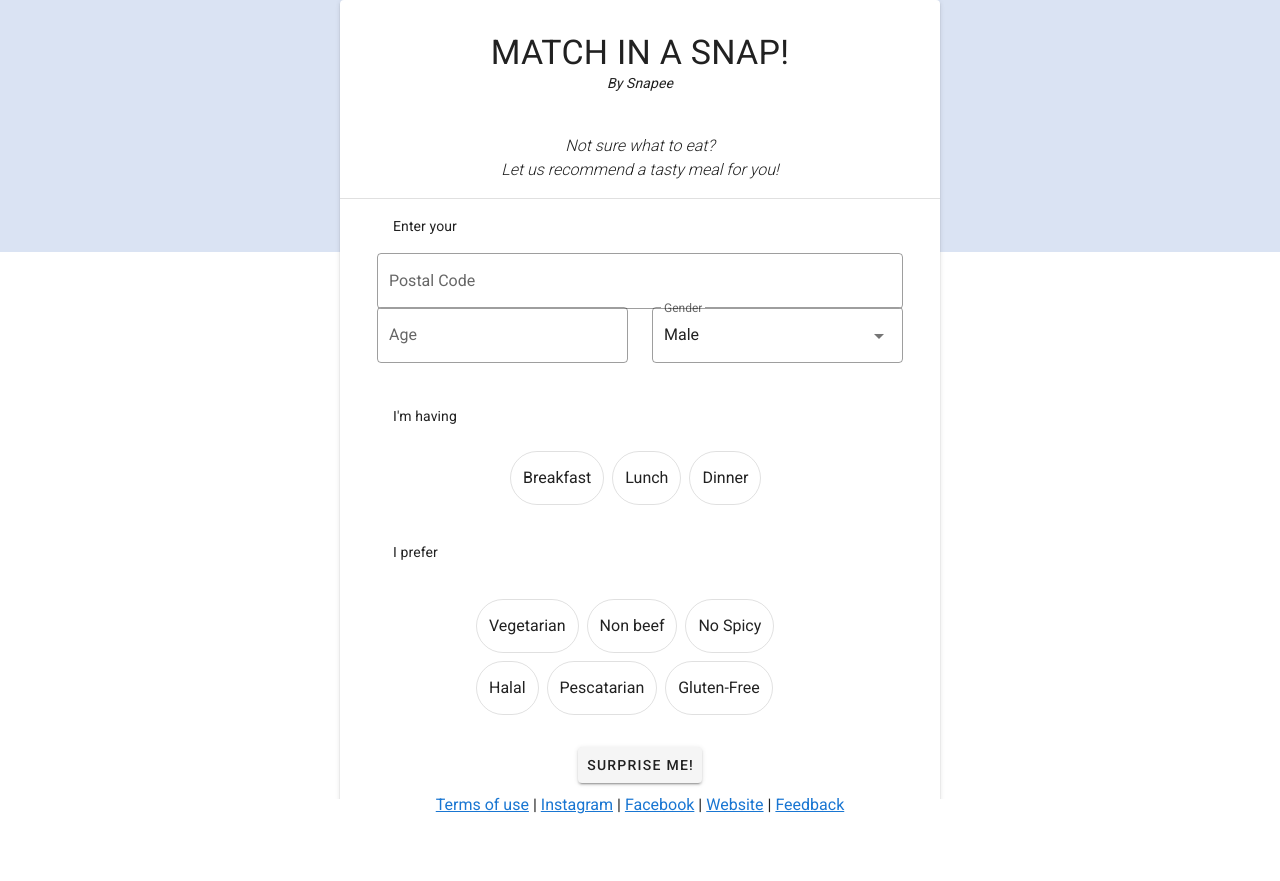
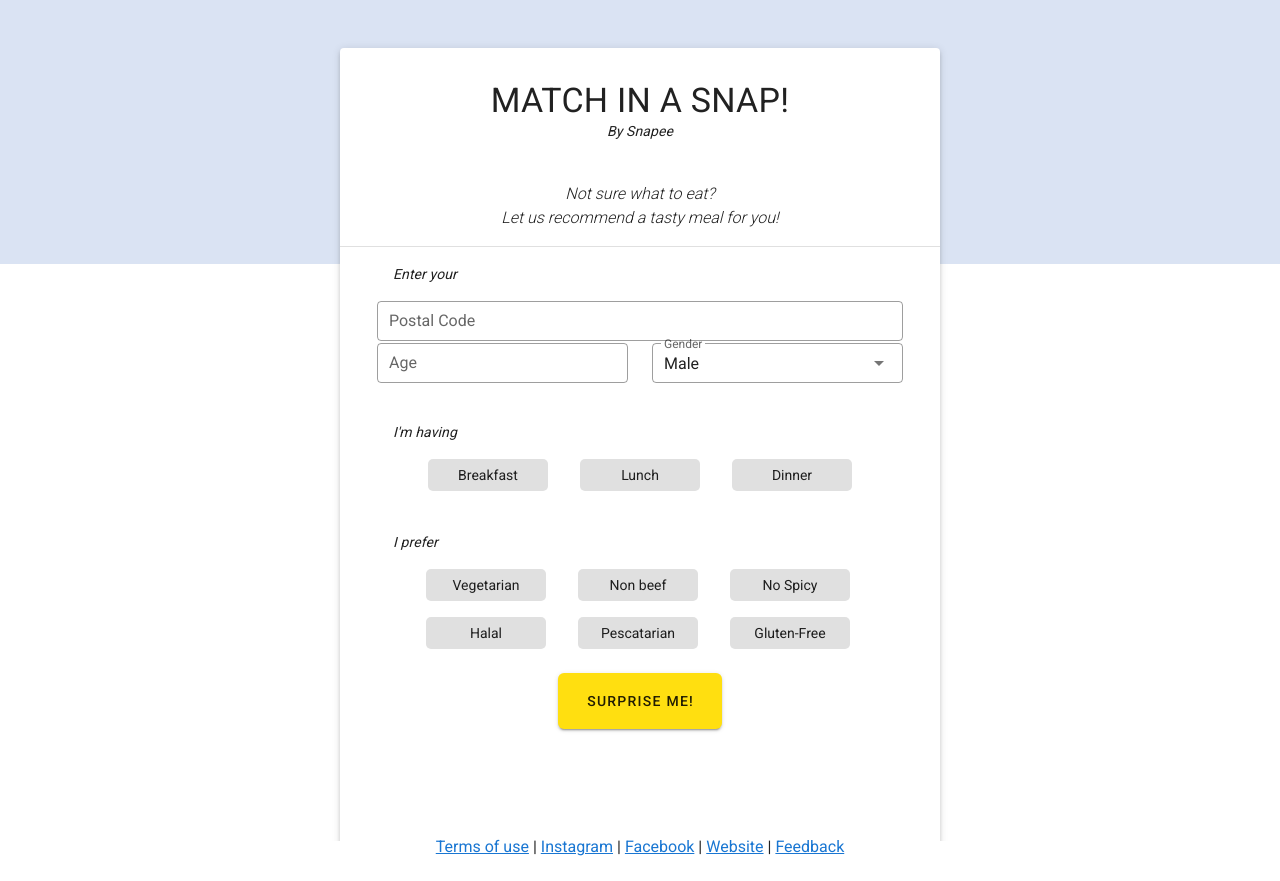
Before and after one commit to TryingOutSomething/match-in-a-snap, a Vue app in the folder client/: page / in a window 1280 px wide. Before the commit the page ends 839 px from the top, so only its background shows below. Built offline with nearby package versions, Linux system fonts and the light colour scheme.

Commit message:
Completed User preference design and added alert box dialog upon completion

```diff
--- a/client/src/components/Form.vue
+++ b/client/src/components/Form.vue
@@ -1,6 +1,6 @@
 <template>
   <v-container>
-    <v-card class="mx-auto" width="600px">
+    <v-card class="mx-auto mt-12" width="600px" height="821px" elevation="3">
       <v-row>
         <v-col>
           <v-card-title class="display-1 pt-5 justify-center">
@@ -26,6 +26,7 @@
       <v-divider></v-divider>
 
       <user-preference />
+      <!-- <alert-box /> -->
     </v-card>
 
     <footer-base></footer-base>
@@ -34,13 +35,15 @@
 
 <script>
 import FooterBase from "@/components/core/Footer";
-import UserPreference from "@/components/core/UserPreference";
+import UserPreference from "@/components/UserPreference";
+import AlertBox from "@/components/core/AlertBox";
 
 export default {
   name: "Form",
   components: {
     FooterBase,
-    UserPreference
+    UserPreference,
+    AlertBox
   },
 
   data: () => ({
--- /dev/null
+++ b/client/src/components/UserPreference.vue
@@ -0,0 +1,120 @@
+<template>
+  <v-container>
+    <v-form ref="user-preference">
+      <v-row justify="center">
+        <v-col class="pb-0 pt-0" sm="11" cols="11">
+          <v-card-text class="pb-1 font-italic">Enter your</v-card-text>
+        </v-col>
+        <v-col class="pb-0" sm="11" cols="11">
+          <v-text-field
+            class="mb-0"
+            label="Postal Code"
+            dense
+            outlined
+            clearable
+            :color="inputBorderFocusColour"
+          ></v-text-field>
+        </v-col>
+        <v-col class="pt-0 mt-n5" sm="11" cols="11">
+          <v-row class="mb-n10">
+            <v-col class="pt-2">
+              <v-text-field
+                label="Age"
+                dense
+                outlined
+                clearable
+                :color="inputBorderFocusColour"
+              ></v-text-field>
+            </v-col>
+            <v-col class="pt-2">
+              <v-select
+                v-model="gender"
+                :items="genderList"
+                label="Gender"
+                dense
+                outlined
+                :color="inputBorderFocusColour"
+              ></v-select>
+            </v-col>
+          </v-row>
+        </v-col>
+
+        <v-col class="pb-0" sm="11" cols="11">
+          <v-card-text class="pb-1 font-italic">I'm having</v-card-text>
+        </v-col>
+        <v-col sm="10" cols="12">
+          <v-row justify="center">
+            <v-chip-group multiple column :active-class="chipSelectedColour">
+              <v-chip
+                class="mx-4 my-2 px-5"
+                v-for="choice in meals"
+                :key="choice"
+              >
+                {{ choice }}
+              </v-chip>
+            </v-chip-group>
+          </v-row>
+        </v-col>
+
+        <v-col class="pb-0" sm="11" cols="11">
+          <v-card-text class="pb-1 font-italic">I prefer</v-card-text>
+        </v-col>
+        <v-col sm="10" cols="12" class="ml-10">
+          <v-row justify="center">
+            <v-chip-group multiple column :active-class="chipSelectedColour">
+              <v-chip
+                class="mx-4 my-2 px-5"
+                v-for="option in dietaryOptions"
+                :key="option"
+              >
+                {{ option }}
+              </v-chip>
+            </v-chip-group>
+          </v-row>
+        </v-col>
+      </v-row>
+
+      <v-card-actions class="justify-center">
+        <v-btn class="mt-4 mb-6 pa-7" large color="#FFDF10">Surprise Me!</v-btn>
+      </v-card-actions>
+    </v-form>
+  </v-container>
+</template>
+
+<script>
+export default {
+  name: "UserPreference",
+  data: () => ({
+    genderList: ["Male", "Female"],
+    gender: "Male",
+    meals: ["Breakfast", "Lunch", "Dinner"],
+    dietaryOptions: [
+      "Vegetarian",
+      "Non beef",
+      "No Spicy",
+      "Halal",
+      "Pescatarian",
+      "Gluten-Free"
+    ],
+    inputBorderFocusColour: "yellow darken-3",
+    chipSelectedColour: "yellow--text text--darken-4"
+  })
+};
+</script>
+
+<style scoped>
+.v-chip {
+  border-radius: 5px;
+  width: 120px;
+  display: flex;
+  justify-content: center;
+}
+
+.v-chip-group--column .v-slide-group__content {
+  justify-content: center;
+}
+
+.v-btn {
+  border-radius: 6px;
+}
+</style>
--- /dev/null
+++ b/client/src/components/core/AlertBox.vue
@@ -0,0 +1,31 @@
+<template>
+  <v-dialog v-model="dialog" persistent width="650px">
+    <v-card>
+      <v-card-title class="display-1 pt-10 justify-center font-weight-regular">
+        Enjoy Your Meal!
+      </v-card-title>
+
+      <v-card-actions class="justify-center">
+        <v-btn class="ma-4 px-5" color="#FFD966">
+          Next Location
+        </v-btn>
+        <v-btn class="ma-4 px-5" color="#FFDF10">Feedback</v-btn>
+      </v-card-actions>
+    </v-card>
+  </v-dialog>
+</template>
+
+<script>
+export default {
+  name: "AlertBox",
+  data: () => ({
+    dialog: true
+  })
+};
+</script>
+
+<style scoped>
+.v-btn {
+  border-radius: 6px;
+}
+</style>
--- a/client/src/components/core/Footer.vue
+++ b/client/src/components/core/Footer.vue
@@ -1,11 +1,5 @@
 <template>
-  <v-footer id="core-footer" absolute color="#ffffff">
-    <!-- <div>
-      <span v-for="(link, index) in links" :key="link.name">
-        <a :href="link.url" target="_blank">{{ link.name }}</a>
-        <span v-if="index != links.length - 1"> | </span>
-      </span>
-    </div> -->
+  <v-footer id="core-footer" absolute color="#ffffff" height="40%">
     <v-row class="mb-4" justify="center">
       <span v-for="(link, index) in links" :key="link.name">
         <a :href="link.url" target="_blank">{{ link.name }}</a>
@@ -21,9 +15,9 @@ export default {
   data: () => ({
     links: [
       { name: "Terms of use", url: "#" },
-      { name: "Instagram", url: "#" },
-      { name: "Facebook", url: "#" },
-      { name: "Website", url: "#" },
+      { name: "Instagram", url: "https://www.instagram.com/snapee.co/" },
+      { name: "Facebook", url: "https://www.facebook.com/snapee.co/" },
+      { name: "Website", url: "https://www.snapee.co/" },
       { name: "Feedback", url: "#" }
     ]
   })
--- a/client/src/components/core/UserPreference.vue
+++ /dev/null
@@ -1,82 +0,0 @@
-<template>
-  <v-container>
-    <v-row justify="center">
-      <v-col class="pb-0 pt-0" sm="11" cols="11">
-        <v-card-text class="pb-1">Enter your</v-card-text>
-      </v-col>
-      <v-col class="pb-0" sm="11" cols="11">
-        <v-text-field class="mb-0" label="Postal Code" outlined></v-text-field>
-      </v-col>
-      <v-col class="pt-0 mt-n5" sm="11" cols="11">
-        <v-row class="mb-n10">
-          <v-col class="pt-0">
-            <v-text-field label="Age" outlined></v-text-field>
-          </v-col>
-          <v-col class="pt-0">
-            <v-select
-              v-model="gender"
-              :items="genderList"
-              label="Gender"
-              outlined
-            ></v-select>
-          </v-col>
-        </v-row>
-      </v-col>
-
-      <v-col class="pb-0" sm="11" cols="11">
-        <v-card-text>I'm having</v-card-text>
-      </v-col>
-      <v-col sm="11" cols="11">
-        <v-row justify="center">
-          <v-chip-group multiple column active-class="primary--text">
-            <v-chip large outlined v-for="choice in meals" :key="choice">
-              {{ choice }}
-            </v-chip>
-          </v-chip-group>
-        </v-row>
-      </v-col>
-
-      <v-col class="pb-0" sm="11" cols="11">
-        <v-card-text>I prefer</v-card-text>
-      </v-col>
-      <v-col sm="8" cols="8" class="ml-12">
-        <v-chip-group multiple column active-class="primary--text">
-          <v-chip
-            outlined
-            large
-            class="width:300px"
-            v-for="option in dietaryOptions"
-            :key="option"
-          >
-            {{ option }}
-          </v-chip>
-        </v-chip-group>
-      </v-col>
-    </v-row>
-
-    <v-card-actions class="justify-center">
-      <v-btn class="mt-4 mb-6">Surprise Me!</v-btn>
-    </v-card-actions>
-  </v-container>
-</template>
-
-<script>
-export default {
-  name: "UserPreference",
-  data: () => ({
-    genderList: ["Male", "Female"],
-    gender: "Male",
-    meals: ["Breakfast", "Lunch", "Dinner"],
-    dietaryOptions: [
-      "Vegetarian",
-      "Non beef",
-      "No Spicy",
-      "Halal",
-      "Pescatarian",
-      "Gluten-Free"
-    ]
-  })
-};
-</script>
-
-<style lang="scss" scoped></style>
```
Also changed, not shown: client/src/components/HelloWorld.vue (deleted, +0 -151 lines), client/src/components/core/ConfirmBox.vue (deleted).
